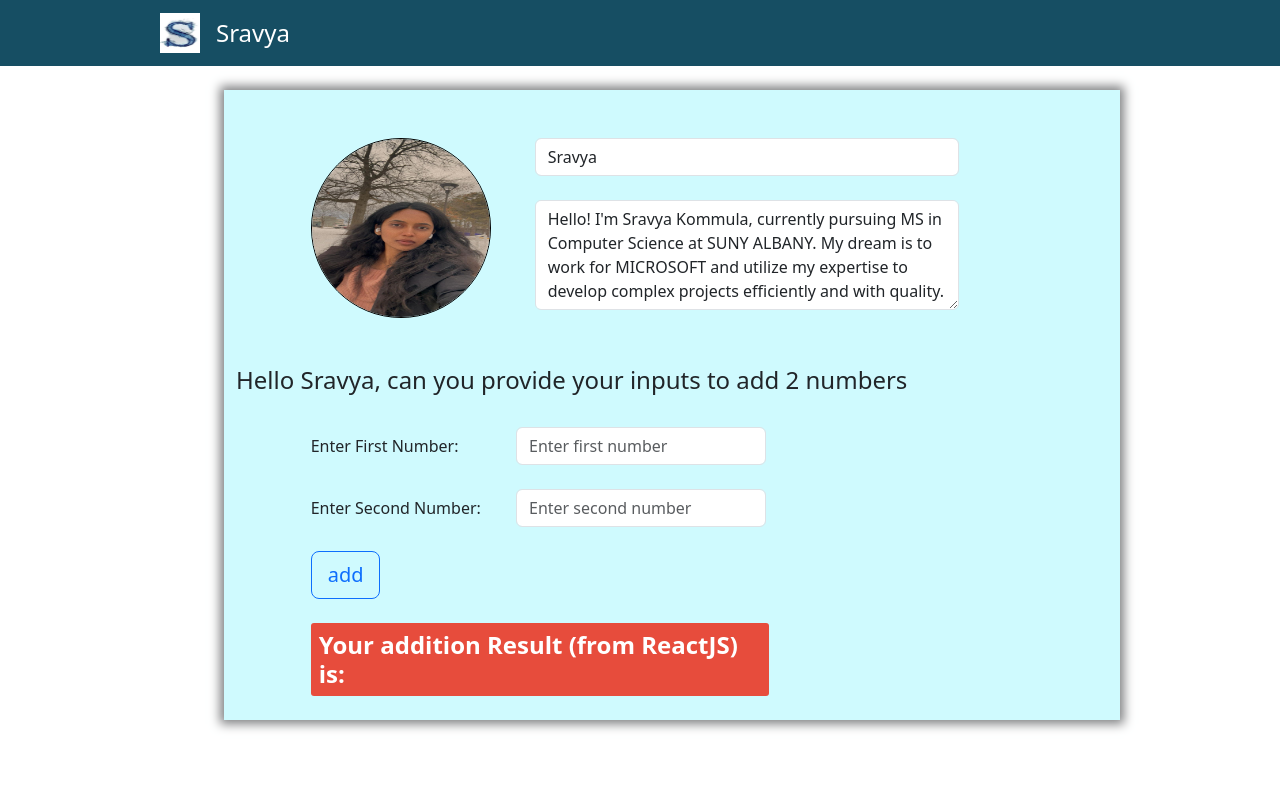
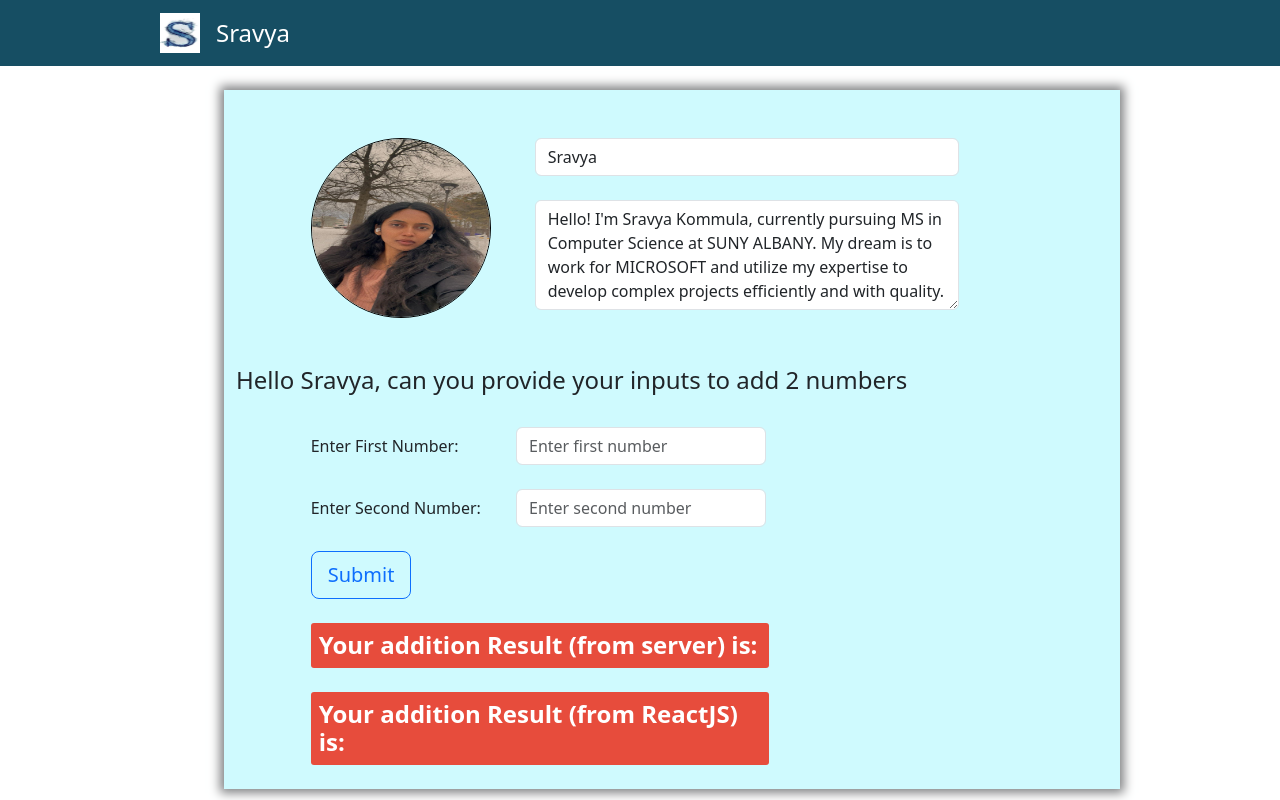
Before and after one commit to ICSI-518-Software-Engineering/web-development-and-deployment-sravyakommula10, a React (Create React App) app in the folder source_code/client_side/: page / in a window 1280 px wide. Built offline with nearby package versions, Linux system fonts and the light colour scheme.

Commit message:
Integrated client side and server side

```diff
--- a/source_code/client_side/src/components/MyBlog/MyBlog.js
+++ b/source_code/client_side/src/components/MyBlog/MyBlog.js
@@ -3,23 +3,45 @@ import React, { useState } from "react";
 import photo from '../../Images/photo.png';
 import { Navbar, Form, Container, Row, Col,Button } from "react-bootstrap";
 import mylogo from '../../Images/mylogo.jpeg';
+import { getService } from "../../API/api";
 
 const MyBlog = () => {
     const [user, setUser] = useState("Sravya");
     const [description, setDescription] = useState(
         "Hello! I'm Sravya Kommula, currently pursuing MS in Computer Science at SUNY ALBANY. My dream is to work for MICROSOFT and utilize my expertise to develop complex projects efficiently and with quality. I aim to enhance my knowledge in Computer Science to benefit future generations and contribute to making the world a better place to live."
     );
+
     const [numOne, setNumOne] = useState("");
     const [numTwo, setNumTwo] = useState("");
     const [reactSum, setReactSum] = useState(null);
+    const [serverSum, setServerSum] = useState(null);
 
     const getOutputClass = () => {
         return reactSum > 0 ? 'positive' : 'negative';
     };
 
+    const getOutputServerClass = () => {
+        return serverSum > 0 ? 'positive' : 'negative';
+    };
+
+
     const handleSum = async () => {
         setReactSum(numOne + numTwo);
+        const payload = {
+            method: "POST",
+            url: "http://localhost:3000",
 
+            data: {
+                numOne: numOne,
+                numTwo: numTwo,
+            },
+        };
+        const response = await getService(payload);
+        if (response.status === 200) {
+            setServerSum(response.data.Addition);
+        } else {
+            alert(response.data);
+        }
     };
 
 
@@ -117,7 +139,7 @@ const MyBlog = () => {
 
                         <Col sm={2}>
                             <Button variant="outline-primary" onClick={handleSum} size="lg">
-                            add
+                                Submit
                             </Button>
                         </Col>
                     </Row>
@@ -126,6 +148,7 @@ const MyBlog = () => {
                         <Col>
 
 
+                            <h4 className={`output ${getOutputServerClass()}`}><strong>  Your addition Result (from server) is:  {serverSum}</strong></h4>
                             <h4 className={`output ${getOutputClass()}`}><strong>  Your addition Result (from ReactJS) is:  {reactSum}</strong></h4>
                         </Col>
                     </Row>
```
Also changed, not shown: 1 other file (tests, documents, lock files or other folders). Lines whose indentation alone changed are shown as unchanged.
